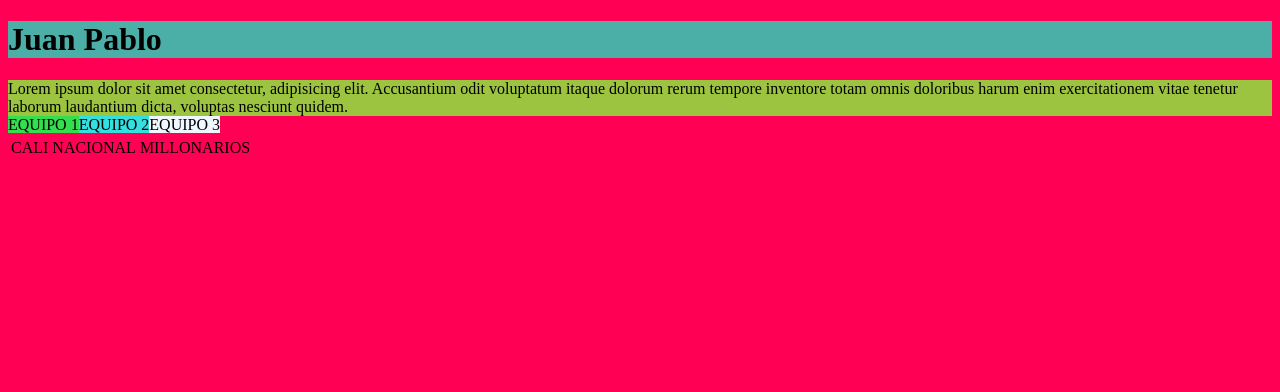
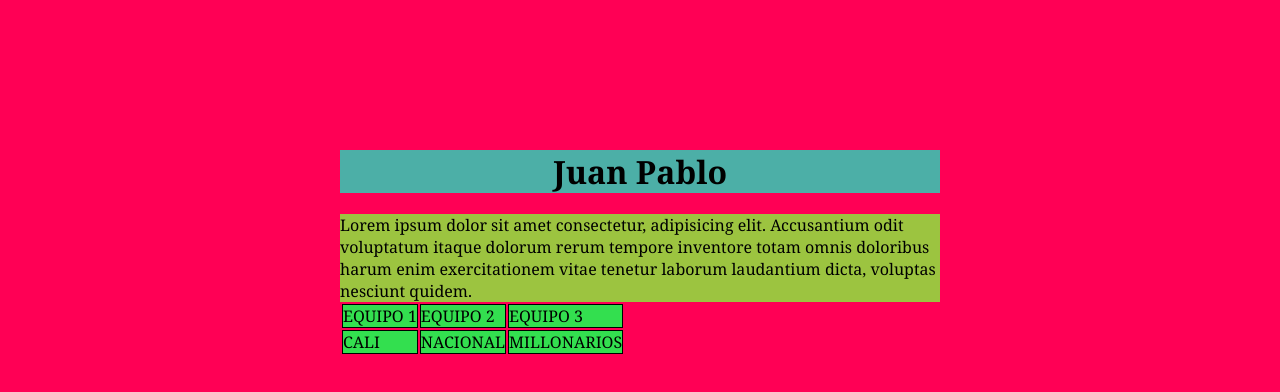
Before and after one commit to Juan-11JP/repositorios, a plain HTML site: page index.html in a window 1280 px wide. Drawn offline with Linux system fonts and the light colour scheme.

Commit message:
cambios en html y css

```diff
--- a/css.css
+++ b/css.css
@@ -1,10 +1,14 @@
 body{
     background-color: rgb(255, 0, 85);
+    font-family: Georgia, 'Times New Roman', Times, serif;
+    margin: 150px auto;
+    width: 600px;
+
 }
 h1{
     background-color: rgb(76, 175, 167);
-
-
+    text-align: center;
+    width:100%;
 }
 section{
     background-color: rgb(156, 196, 64);
@@ -12,12 +16,8 @@ section{
 section2.li.class1{
     background-color: rgb(232, 248, 9);
 }
-td1{
+td{
     background-color: rgb(51, 223, 79);
+border:solid 1px black;
+padding: 0;
 }
-td2{
-    background-color: rgb(51, 223, 223);
-}
-td3{
-    background-color: aliceblue;
-}
--- a/index.html
+++ b/index.html
@@ -5,16 +5,16 @@
     <meta http-equiv="X-UA-Compatible" content="IE=edge">
     <meta name="viewport" content="width=device-width, initial-scale=1.0">
     <link rel="stylesheet" href="css.css">
-    <title>Document</title>
+    <title>Equipos</title>
 </head>
 <body>
     <h1>Juan Pablo</h1>
     <section> Lorem ipsum dolor sit amet consectetur, adipisicing elit. Accusantium odit voluptatum itaque dolorum rerum tempore inventore totam omnis doloribus harum enim exercitationem vitae tenetur laborum laudantium dicta, voluptas nesciunt quidem.</section>
     <table class>
     <tr>
-    <td1>EQUIPO 1</td1>
-    <td2>EQUIPO 2</td2>
-    <td3>EQUIPO 3</td3>
+    <td>EQUIPO 1</td>
+    <td>EQUIPO 2</td>
+    <td>EQUIPO 3</td>
 
     </tr>
     <tr>
```
